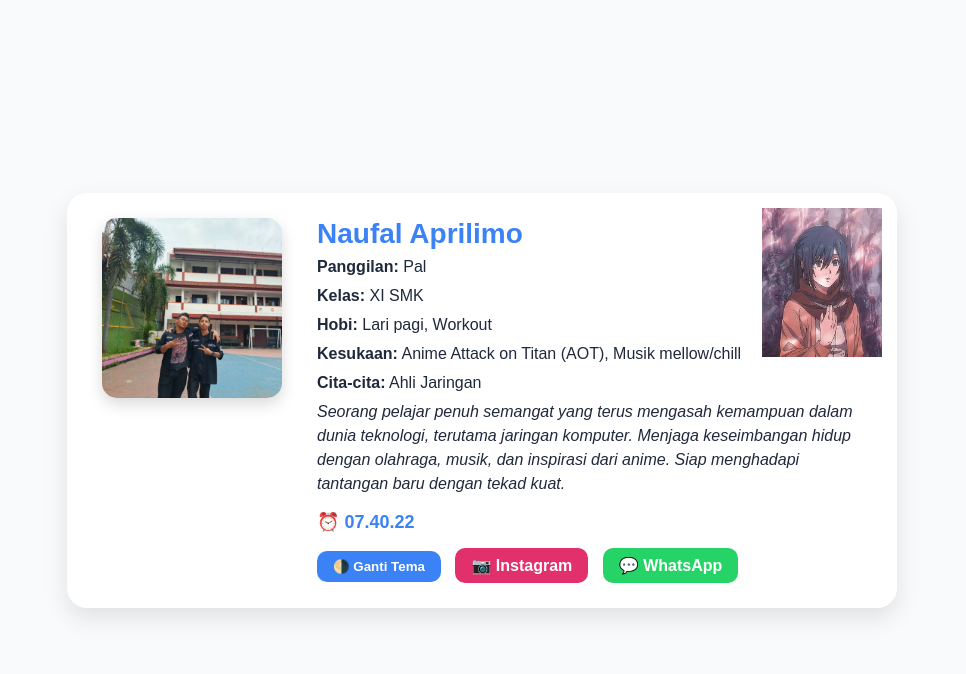
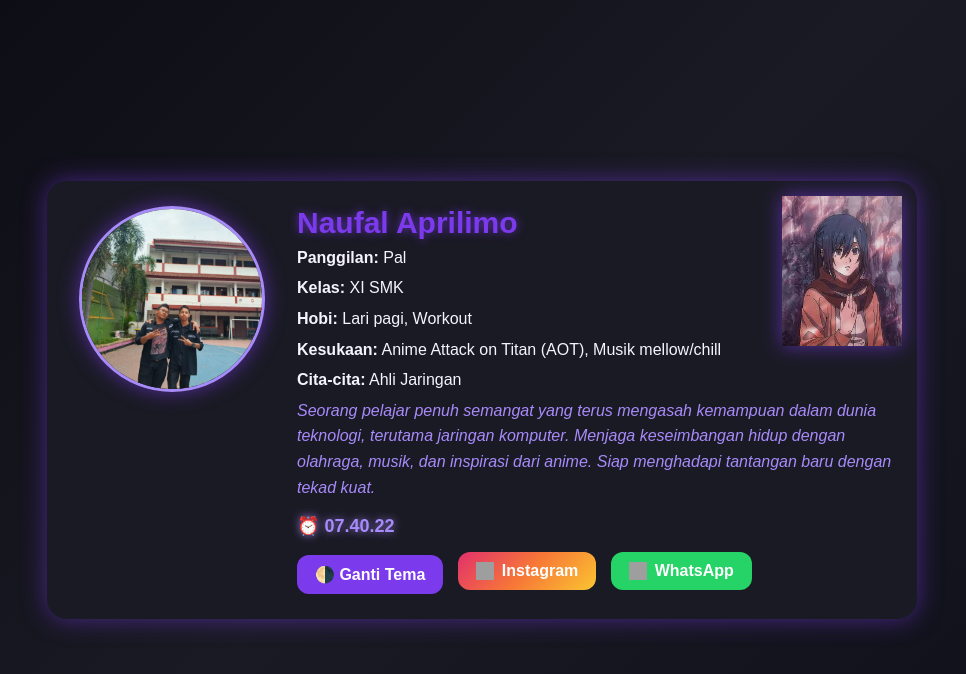
Before and after one commit to DazeRizev/Naufal-A.H., a plain HTML site: page index.html in a window 1280 px wide. Shown: the whole page, without its empty margins (158-1124 px from the left). Drawn offline with Linux system fonts and the light colour scheme; grey boxes are pictures that could not be loaded.

Commit message:
Update index.html

```diff
--- a/index.html
+++ b/index.html
@@ -5,40 +5,35 @@
   <meta name="viewport" content="width=device-width, initial-scale=1.0">
   <title>Biodata Naufal Aprilimo</title>
   <style>
+    /* Tema dasar */
     :root {
-      --bg: #f9fafb;
-      --text: #1e293b;
-      --card: #ffffff;
-      --primary: #3b82f6;
+      --bg: #0b0b12;
+      --card: #1a1a24;
+      --text: #f5f3ff;
+      --primary: #7c3aed;   /* ungu elegan */
+      --accent: #a78bfa;    /* ungu muda */
     }
-    body.dark {
-      --bg: #0f172a;
-      --text: #f1f5f9;
-      --card: #1e293b;
-      --primary: #60a5fa;
-    }
-
     body {
       margin: 0;
       font-family: "Poppins", sans-serif;
-      background: var(--bg);
+      background: linear-gradient(135deg, #0b0b12, #1a1a24, #0f0f1a);
       color: var(--text);
       display: flex;
       justify-content: center;
       align-items: center;
       min-height: 100vh;
-      transition: background 0.4s, color 0.4s;
+      overflow-x: hidden;
     }
 
     .profile-container {
       display: flex;
       background: var(--card);
       border-radius: 20px;
-      box-shadow: 0 10px 25px rgba(0,0,0,0.1);
+      box-shadow: 0 0 25px rgba(124, 58, 237, 0.5);
       padding: 25px;
-      width: 780px;
-      animation: fadeIn 1s ease-in-out;
+      width: 820px;
       position: relative;
+      animation: fadeIn 1.2s ease-out;
     }
 
     .profile-img {
@@ -52,8 +47,13 @@
       width: 180px;
       height: 180px;
       object-fit: cover;
-      border-radius: 15px;
-      box-shadow: 0 6px 15px rgba(0,0,0,0.15);
+      border-radius: 50%;
+      box-shadow: 0 0 20px rgba(124, 58, 237, 0.6);
+      border: 3px solid var(--accent);
+      transition: transform 0.4s;
+    }
+    .profile-img img:hover {
+      transform: scale(1.08);
     }
 
     .profile-info {
@@ -63,61 +63,63 @@
 
     .profile-info h2 {
       margin: 0;
-      font-size: 28px;
+      font-size: 30px;
       color: var(--primary);
+      text-shadow: 0 0 10px rgba(124,58,237,0.7);
     }
 
     .profile-info p {
       margin: 5px 0;
-      line-height: 1.5;
+      line-height: 1.6;
     }
 
     .description {
       margin-top: 15px;
       font-style: italic;
+      color: var(--accent);
     }
 
     #clock {
       margin-top: 15px;
       font-weight: bold;
       font-size: 18px;
-      color: var(--primary);
+      color: var(--accent);
+      text-shadow: 0 0 8px rgba(167,139,250,0.8);
     }
 
     .btn {
       margin-top: 15px;
-      padding: 8px 16px;
+      padding: 10px 18px;
       border: none;
-      border-radius: 10px;
+      border-radius: 12px;
       cursor: pointer;
       font-weight: 600;
       background: var(--primary);
       color: white;
-      transition: background 0.3s, transform 0.2s;
+      transition: transform 0.2s, box-shadow 0.3s;
       text-decoration: none;
-      display: inline-block;
+      display: inline-flex;
+      align-items: center;
+    }
+
+    .btn img {
+      width: 18px;
+      height: 18px;
+      margin-right: 8px;
     }
 
     .btn:hover {
-      transform: scale(1.05);
+      transform: scale(1.07);
+      box-shadow: 0 0 15px rgba(167,139,250,0.8);
     }
 
     .ig-btn {
-      background: #e1306c;
+      background: linear-gradient(135deg, #e1306c, #f77737, #fbc531);
       margin-left: 10px;
     }
-
-    .ig-btn:hover {
-      background: #c2185b;
-    }
-
     .wa-btn {
       background: #25d366;
       margin-left: 10px;
-    }
-
-    .wa-btn:hover {
-      background: #1ebe5b;
     }
 
     .mikasa {
@@ -126,10 +128,11 @@
       right: 15px;
       width: 120px;
       opacity: 0.9;
+      filter: drop-shadow(0 0 10px rgba(124,58,237,0.7));
     }
 
     @keyframes fadeIn {
-      from {opacity: 0; transform: translateY(20px);}
+      from {opacity: 0; transform: translateY(30px);}
       to {opacity: 1; transform: translateY(0);}
     }
   </style>
@@ -159,9 +162,13 @@
       <div id="clock"></div>
 
       <!-- Tombol -->
-      <button class="btn" onclick="toggleTheme()">🌗 Ganti Tema</button>
-      <a href="https://instagram.com/unless.asta" target="_blank" class="btn ig-btn">📷 Instagram</a>
-      <a href="https://wa.me/6281311921336" target="_blank" class="btn wa-btn">💬 WhatsApp</a>
+      <a href="#" onclick="toggleTheme()" class="btn">🌗 Ganti Tema</a>
+      <a href="https://instagram.com/unless.asta" target="_blank" class="btn ig-btn">
+        <img src="https://cdn-icons-png.flaticon.com/512/2111/2111463.png" alt="Instagram"> Instagram
+      </a>
+      <a href="https://wa.me/6281311921336" target="_blank" class="btn wa-btn">
+        <img src="https://cdn-icons-png.flaticon.com/512/733/733585.png" alt="WhatsApp"> WhatsApp
+      </a>
     </div>
 
     <!-- Mikasa -->
@@ -178,7 +185,7 @@
     setInterval(updateClock, 1000);
     updateClock();
 
-    // Toggle tema
+    // Toggle tema gelap/terang
     function toggleTheme() {
       document.body.classList.toggle("dark");
     }
```
